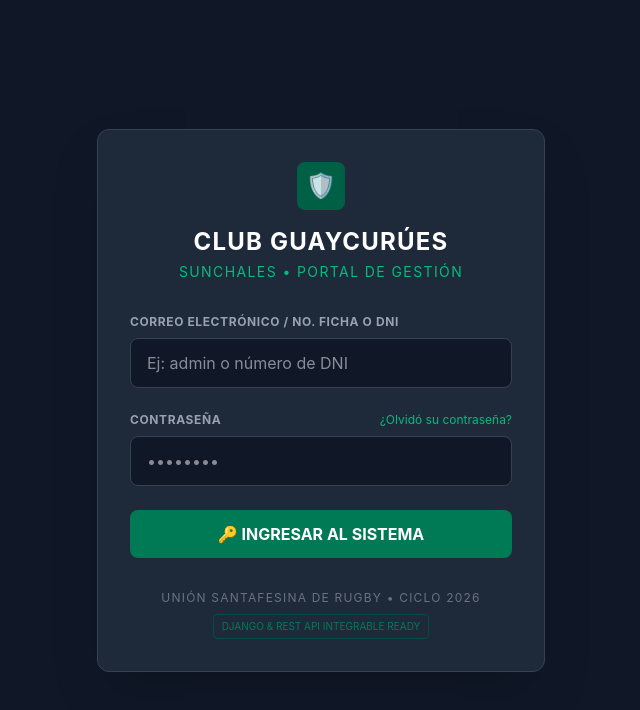
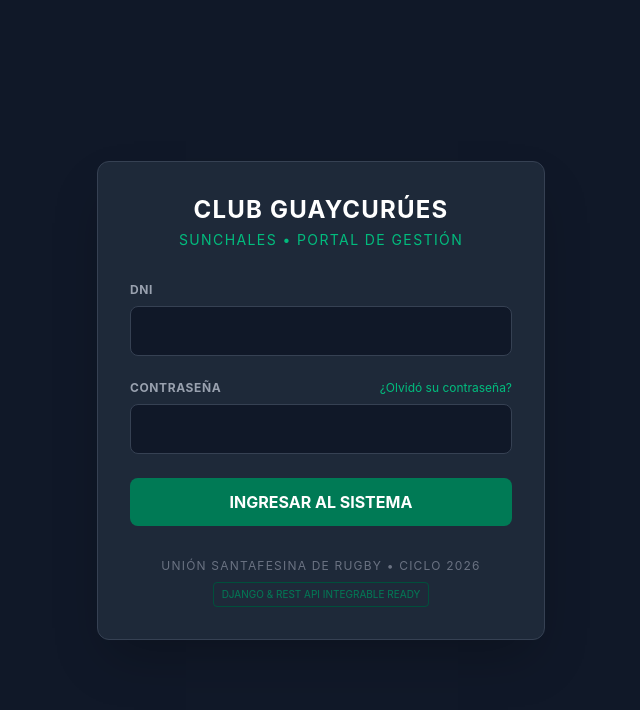
Before and after one commit to SantiQui/rugbymanager, a React (Vite) app: page / in a window 1280 px wide. Shown: the top 710 px of the page, without its empty margins (319-959 px from the left). Built offline with nearby package versions, Linux system fonts and the light colour scheme; no server answers.

Commit message:
feat: agrego logo oficial y actualizo textos del login

```diff
--- a/src/components/LoginScreen.tsx
+++ b/src/components/LoginScreen.tsx
@@ -38,9 +38,6 @@ export default function LoginScreen({ onLoginSuccess }: { onLoginSuccess?: (role
       <div className="bg-gray-800 p-8 rounded-xl shadow-2xl max-w-md w-full border border-gray-700">
 
         <div className="text-center mb-8">
-          <div className="bg-emerald-800 w-12 h-12 rounded-lg mx-auto flex items-center justify-center mb-4">
-            <span className="text-emerald-400 text-2xl">🛡️</span>
-          </div>
           <h1 className="text-2xl font-bold text-white tracking-wider">CLUB GUAYCURÚES</h1>
           <p className="text-emerald-500 text-sm tracking-widest mt-1">SUNCHALES • PORTAL DE GESTIÓN</p>
         </div>
@@ -54,14 +51,13 @@ export default function LoginScreen({ onLoginSuccess }: { onLoginSuccess?: (role
         <form onSubmit={handleSubmit} className="space-y-6">
           <div>
             <label className="block text-gray-400 text-xs font-bold tracking-wider mb-2">
-              CORREO ELECTRÓNICO / NO. FICHA O DNI
+              DNI
             </label>
             <input
               type="text"
               value={username}
               onChange={(e) => setUsername(e.target.value)}
               className="w-full bg-gray-900 border border-gray-700 text-white rounded-lg px-4 py-3 focus:outline-none focus:border-emerald-500 transition-colors"
-              placeholder="Ej: admin o número de DNI"
               required
             />
           </div>
@@ -78,7 +74,6 @@ export default function LoginScreen({ onLoginSuccess }: { onLoginSuccess?: (role
               value={password}
               onChange={(e) => setPassword(e.target.value)}
               className="w-full bg-gray-900 border border-gray-700 text-white rounded-lg px-4 py-3 focus:outline-none focus:border-emerald-500 transition-colors"
-              placeholder="••••••••"
               required
             />
           </div>
@@ -88,7 +83,7 @@ export default function LoginScreen({ onLoginSuccess }: { onLoginSuccess?: (role
             disabled={isLoading}
             className="w-full bg-emerald-700 hover:bg-emerald-600 text-white font-bold py-3 px-4 rounded-lg transition-colors flex items-center justify-center gap-2"
           >
-            {isLoading ? 'VERIFICANDO...' : '🔑 INGRESAR AL SISTEMA'}
+            {isLoading ? 'VERIFICANDO...' : 'INGRESAR AL SISTEMA'}
           </button>
         </form>
 
```
Also changed, not shown: src/logo-color.png (added).
